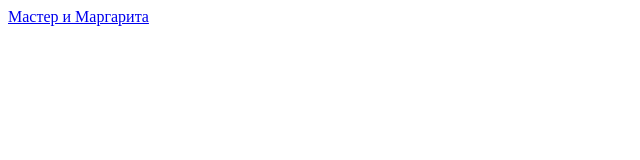
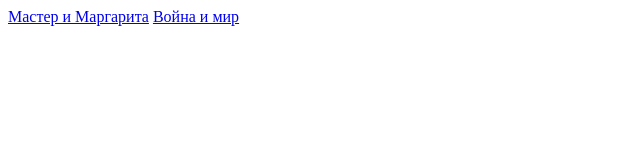
Before and after one commit to WorldMysteries/libru, a plain HTML site: page index.html in a window 1280 px wide. Shown: the whole page, without its empty margins (0-640 px from the left). Drawn offline with Linux system fonts and the light colour scheme.

Commit message:
Add link to 'Война и мир' in index.html

```diff
--- a/index.html
+++ b/index.html
@@ -1 +1,2 @@
 <a href="https://untoldarchive.com/master-i-margarita/">Мастер и Маргарита</a>
+<a href="https://untoldarchive.com/voina-i-mir/">Война и мир</a>
```
